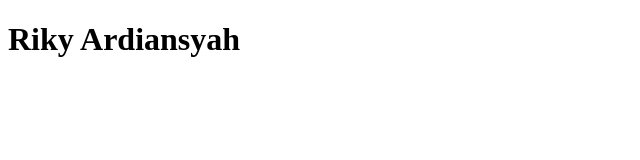
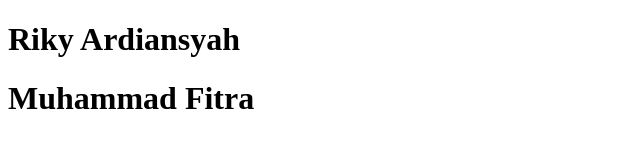
Before and after one commit to rikyardi/belajar, a plain HTML site: page index.html in a window 1280 px wide. Shown: the whole page, without its empty margins (0-640 px from the left). Drawn offline with Linux system fonts and the light colour scheme.

Commit message:
penambahan nambah

```diff
--- a/index.html
+++ b/index.html
@@ -5,6 +5,7 @@
 </head>
 <body>
 	<h1>Riky Ardiansyah</h1>
+	<h1>Muhammad Fitra</h1>
 
 </body>
 </html>
```
